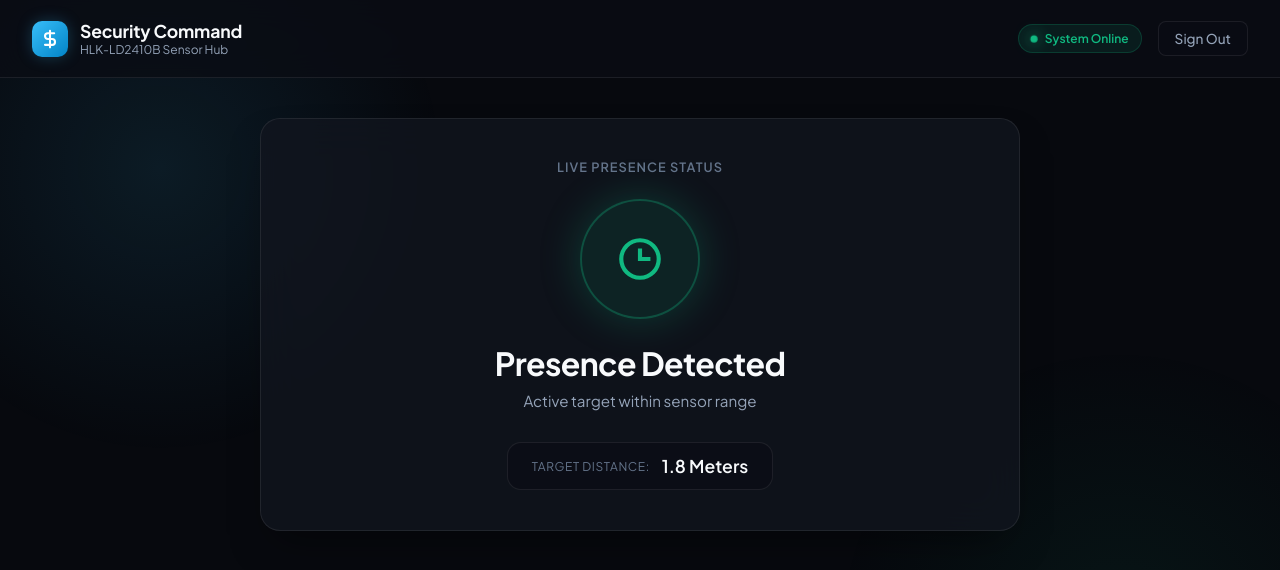
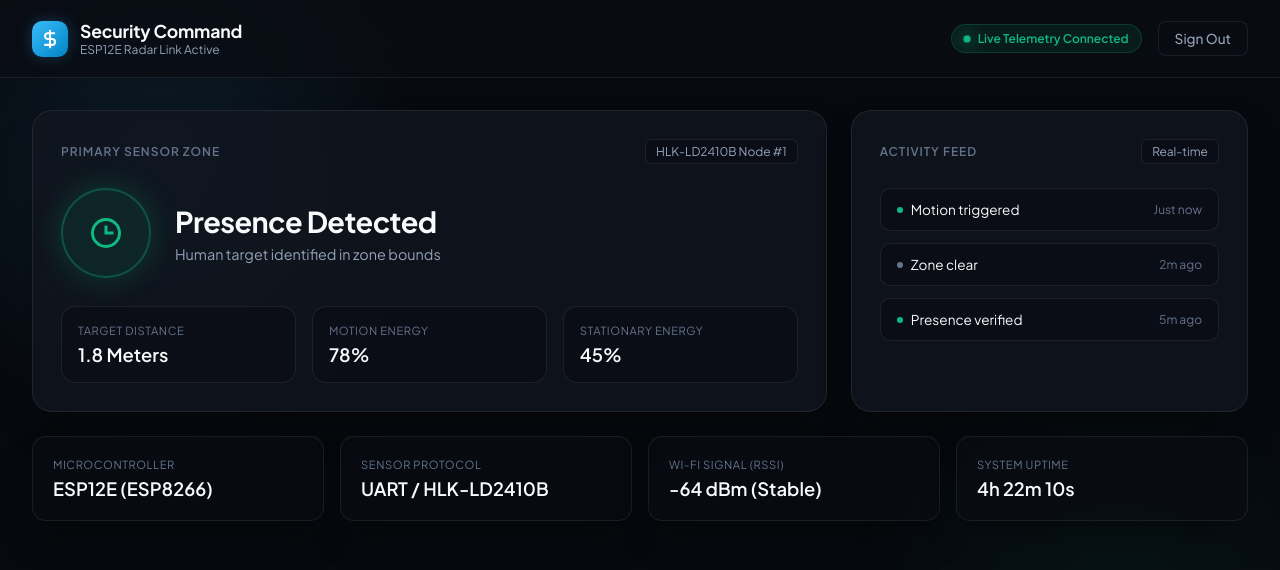
Before and after one commit to PsychicNova/Security-Database, a website: page public/Dashboard.html in a window 1280 px wide. Drawn offline with Linux system fonts and the light colour scheme.

Commit message:
Revert dashboard back to original multi-card layout

```diff
--- a/public/Dashboard.html
+++ b/public/Dashboard.html
@@ -157,18 +157,30 @@
       color: var(--accent-red);
     }
 
-    /* Main Container (Centered & Simplified) */
+    /* Main Grid Container */
     main {
       position: relative;
       z-index: 10;
       flex: 1;
-      max-width: 800px;
+      max-width: 1400px;
       width: 100%;
-      margin: 40px auto;
-      padding: 0 20px;
+      margin: 32px auto;
+      padding: 0 32px;
       display: flex;
       flex-direction: column;
       gap: 24px;
+    }
+
+    .dashboard-grid {
+      display: grid;
+      grid-template-columns: 2fr 1fr;
+      gap: 24px;
+    }
+
+    @media (max-width: 1024px) {
+      .dashboard-grid {
+        grid-template-columns: 1fr;
+      }
     }
 
     .dashboard-card {
@@ -177,39 +189,53 @@
       -webkit-backdrop-filter: blur(20px);
       border: 1px solid var(--card-border);
       border-radius: 20px;
-      padding: 32px;
+      padding: 28px;
       box-shadow: 0 20px 40px -15px rgba(0, 0, 0, 0.5);
     }
 
-    /* Core Presence Hero Section */
-    .presence-hero {
+    .card-header-row {
       display: flex;
-      flex-direction: column;
+      justify-content: space-between;
       align-items: center;
-      text-align: center;
-      padding: 40px 20px;
+      margin-bottom: 24px;
     }
 
     .card-title {
-      font-size: 0.8rem;
+      font-size: 0.75rem;
       font-weight: 600;
       text-transform: uppercase;
       letter-spacing: 0.08em;
       color: var(--text-muted);
-      margin-bottom: 24px;
+    }
+
+    .card-subtitle-tag {
+      font-size: 0.75rem;
+      color: var(--text-secondary);
+      background: var(--input-bg);
+      padding: 4px 10px;
+      border-radius: 6px;
+      border: 1px solid var(--card-border);
+    }
+
+    /* Primary Sensor Zone Layout */
+    .sensor-main-display {
+      display: flex;
+      align-items: center;
+      gap: 24px;
+      margin-bottom: 28px;
     }
 
     .presence-indicator-ring {
-      width: 120px;
-      height: 120px;
+      width: 90px;
+      height: 90px;
       border-radius: 50%;
       display: flex;
       align-items: center;
       justify-content: center;
       background: rgba(16, 185, 129, 0.1);
       border: 2px solid rgba(16, 185, 129, 0.3);
-      box-shadow: 0 0 40px var(--accent-green-glow);
-      margin-bottom: 24px;
+      box-shadow: 0 0 30px var(--accent-green-glow);
+      flex-shrink: 0;
       transition: all 0.3s ease;
     }
 
@@ -220,8 +246,8 @@
     }
 
     .presence-indicator-ring svg {
-      width: 50px;
-      height: 50px;
+      width: 36px;
+      height: 36px;
       fill: var(--accent-green);
     }
 
@@ -230,41 +256,100 @@
     }
 
     .presence-info h2 {
-      font-size: 2rem;
+      font-size: 1.8rem;
       font-weight: 700;
       letter-spacing: -0.02em;
-      margin-bottom: 8px;
+      margin-bottom: 6px;
     }
 
     .presence-info p {
-      font-size: 0.95rem;
+      font-size: 0.9rem;
       color: var(--text-secondary);
-      margin-bottom: 32px;
     }
 
-    /* Single Simple Metric Box */
-    .metric-badge {
-      display: inline-flex;
-      align-items: center;
-      gap: 12px;
+    /* 3 Sub-Metrics Grid */
+    .metrics-row {
+      display: grid;
+      grid-template-columns: repeat(3, 1fr);
+      gap: 16px;
+    }
+
+    @media (max-width: 768px) {
+      .metrics-row {
+        grid-template-columns: 1fr;
+      }
+    }
+
+    .metric-box {
       background: var(--input-bg);
       border: 1px solid var(--card-border);
-      padding: 12px 24px;
+      padding: 16px;
       border-radius: 14px;
-      font-size: 0.9rem;
     }
 
-    .metric-badge span {
+    .metric-box span {
+      display: block;
       color: var(--text-muted);
       text-transform: uppercase;
-      font-size: 0.75rem;
+      font-size: 0.7rem;
       letter-spacing: 0.05em;
+      margin-bottom: 6px;
     }
 
-    .metric-badge strong {
+    .metric-box strong {
       color: var(--text-primary);
       font-weight: 600;
-      font-size: 1.1rem;
+      font-size: 1.15rem;
+    }
+
+    /* Activity Feed */
+    .activity-feed-list {
+      display: flex;
+      flex-direction: column;
+      gap: 12px;
+    }
+
+    .activity-item {
+      display: flex;
+      justify-content: space-between;
+      align-items: center;
+      background: var(--input-bg);
+      border: 1px solid var(--card-border);
+      padding: 12px 16px;
+      border-radius: 10px;
+      font-size: 0.85rem;
+    }
+
+    .activity-desc {
+      display: flex;
+      align-items: center;
+      gap: 8px;
+      color: var(--text-primary);
+    }
+
+    .activity-dot {
+      width: 6px;
+      height: 6px;
+      background: var(--accent-green);
+      border-radius: 50%;
+    }
+
+    .activity-time {
+      color: var(--text-muted);
+      font-size: 0.75rem;
+    }
+
+    /* Bottom System Details Row */
+    .system-details-row {
+      display: grid;
+      grid-template-columns: repeat(4, 1fr);
+      gap: 16px;
+    }
+
+    @media (max-width: 900px) {
+      .system-details-row {
+        grid-template-columns: repeat(2, 1fr);
+      }
     }
   </style>
 </head>
@@ -281,59 +366,120 @@
       </div>
       <div>
         <div class="brand-title">Security Command</div>
-        <div class="brand-subtitle">HLK-LD2410B Sensor Hub</div>
+        <div class="brand-subtitle">ESP12E Radar Link Active</div>
       </div>
     </div>
     <div class="nav-actions">
       <div class="system-status-pill">
-        <span class="pulse-dot"></span> System Online
+        <span class="pulse-dot"></span> Live Telemetry Connected
       </div>
       <a href="/admin-login.html" class="btn-logout">Sign Out</a>
     </div>
   </header>
 
-  <!-- Simplified Content Area -->
+  <!-- Main Grid Layout -->
   <main>
-    <div class="dashboard-card presence-hero">
-      <span class="card-title">Live Presence Status</span>
+    <div class="dashboard-grid">
+      <!-- Primary Sensor Zone -->
+      <div class="dashboard-card">
+        <div class="card-header-row">
+          <span class="card-title">Primary Sensor Zone</span>
+          <span class="card-subtitle-tag">HLK-LD2410B Node #1</span>
+        </div>
 
-      <div class="presence-indicator-ring" id="ringIndicator">
-        <svg viewBox="0 0 24 24"><path d="M12 2a10 10 0 1 0 10 10A10 10 0 0 0 12 2m0 18a8 8 0 1 1 8-8 8 8 0 0 1-8 8m1-13h-2v6h6v-2h-4z"/></svg>
+        <div class="sensor-main-display">
+          <div class="presence-indicator-ring" id="ringIndicator">
+            <svg viewBox="0 0 24 24"><path d="M12 2a10 10 0 1 0 10 10A10 10 0 0 0 12 2m0 18a8 8 0 1 1 8-8 8 8 0 0 1-8 8m1-13h-2v6h6v-2h-4z"/></svg>
+          </div>
+          <div class="presence-info">
+            <h2 id="presenceStatusText">Presence Detected</h2>
+            <p id="presenceSubText">Human target identified in zone bounds</p>
+          </div>
+        </div>
+
+        <div class="metrics-row">
+          <div class="metric-box">
+            <span>Target Distance</span>
+            <strong id="targetDistance">1.8 Meters</strong>
+          </div>
+          <div class="metric-box">
+            <span>Motion Energy</span>
+            <strong id="motionEnergy">78%</strong>
+          </div>
+          <div class="metric-box">
+            <span>Stationary Energy</span>
+            <strong id="stationaryEnergy">45%</strong>
+          </div>
+        </div>
       </div>
 
-      <div class="presence-info">
-        <h2 id="presenceStatusText">Presence Detected</h2>
-        <p id="presenceSubText">Active target within sensor range</p>
+      <!-- Activity Feed -->
+      <div class="dashboard-card">
+        <div class="card-header-row">
+          <span class="card-title">Activity Feed</span>
+          <span class="card-subtitle-tag">Real-time</span>
+        </div>
+
+        <div class="activity-feed-list">
+          <div class="activity-item">
+            <div class="activity-desc"><span class="activity-dot"></span> Motion triggered</div>
+            <span class="activity-time">Just now</span>
+          </div>
+          <div class="activity-item">
+            <div class="activity-desc"><span class="activity-dot" style="background:var(--text-muted)"></span> Zone clear</div>
+            <span class="activity-time">2m ago</span>
+          </div>
+          <div class="activity-item">
+            <div class="activity-desc"><span class="activity-dot"></span> Presence verified</div>
+            <span class="activity-time">5m ago</span>
+          </div>
+        </div>
       </div>
+    </div>
 
-      <div class="metric-badge">
-        <span>Target Distance:</span>
-        <strong id="targetDistance">1.8 Meters</strong>
+    <!-- Bottom System Details Row -->
+    <div class="system-details-row">
+      <div class="dashboard-card metric-box" style="padding: 20px;">
+        <span>Microcontroller</span>
+        <strong>ESP12E (ESP8266)</strong>
+      </div>
+      <div class="dashboard-card metric-box" style="padding: 20px;">
+        <span>Sensor Protocol</span>
+        <strong>UART / HLK-LD2410B</strong>
+      </div>
+      <div class="dashboard-card metric-box" style="padding: 20px;">
+        <span>Wi-Fi Signal (RSSI)</span>
+        <strong>-64 dBm (Stable)</strong>
+      </div>
+      <div class="dashboard-card metric-box" style="padding: 20px;">
+        <span>System Uptime</span>
+        <strong>4h 22m 10s</strong>
       </div>
     </div>
   </main>
 
   <script>
-    // Clean minimal update function for sensor state
     function updateSensorState(data) {
       const ring = document.getElementById('ringIndicator');
       const statusText = document.getElementById('presenceStatusText');
       const subText = document.getElementById('presenceSubText');
       const distance = document.getElementById('targetDistance');
+      const motion = document.getElementById('motionEnergy');
+      const stationary = document.getElementById('stationaryEnergy');
 
       if (data.presence) {
         ring.classList.remove('clear');
         statusText.innerText = 'Presence Detected';
-        subText.innerText = 'Active target within sensor range';
+        subText.innerText = 'Human target identified in zone bounds';
       } else {
         ring.classList.add('clear');
         statusText.innerText = 'Zone Clear';
         subText.innerText = 'No target movement detected';
       }
 
-      if (data.distance) {
-        distance.innerText = data.distance + ' Meters';
-      }
+      if (data.distance) distance.innerText = data.distance + ' Meters';
+      if (data.motion) motion.innerText = data.motion + '%';
+      if (data.stationary) stationary.innerText = data.stationary + '%';
     }
   </script>
 
```
